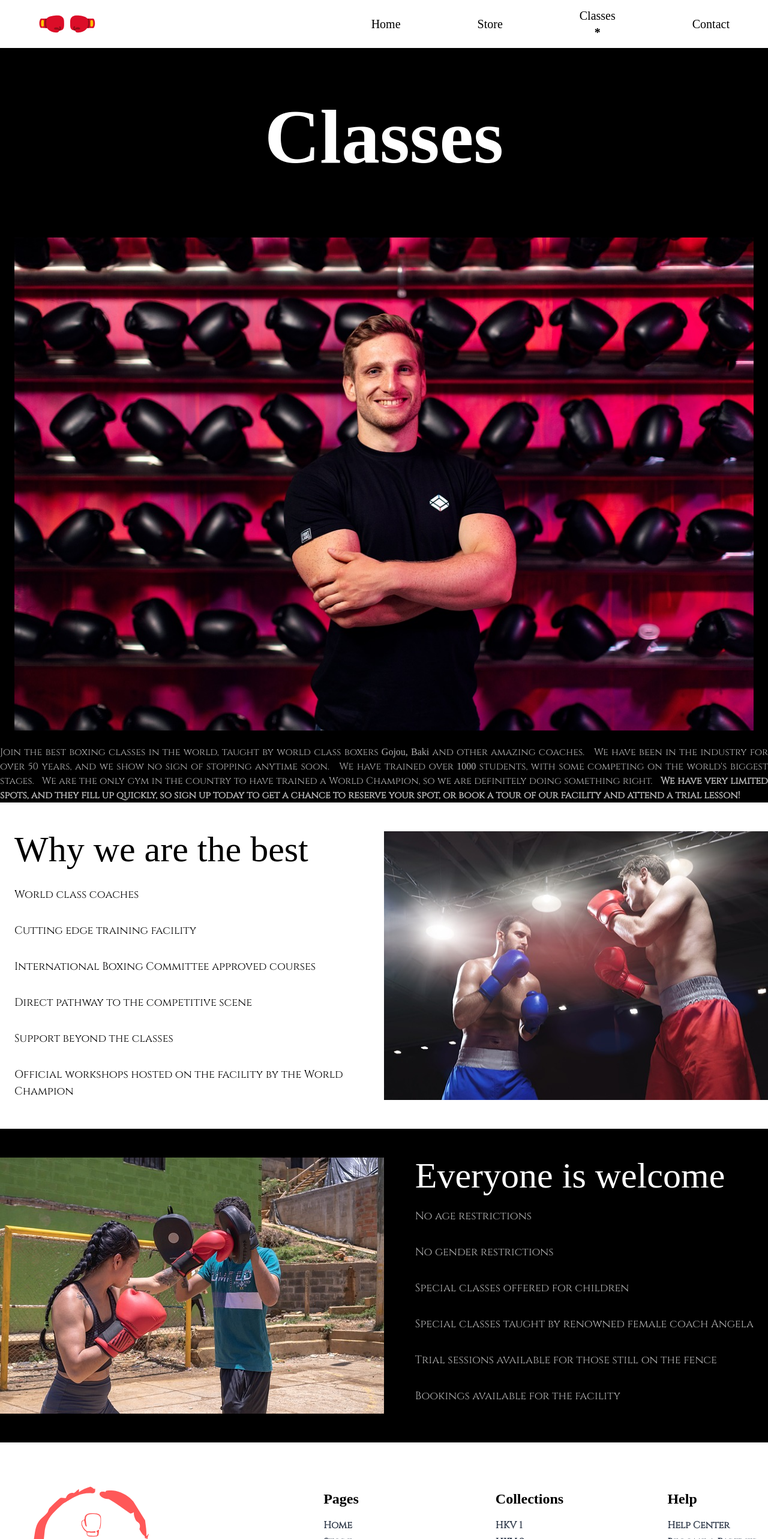
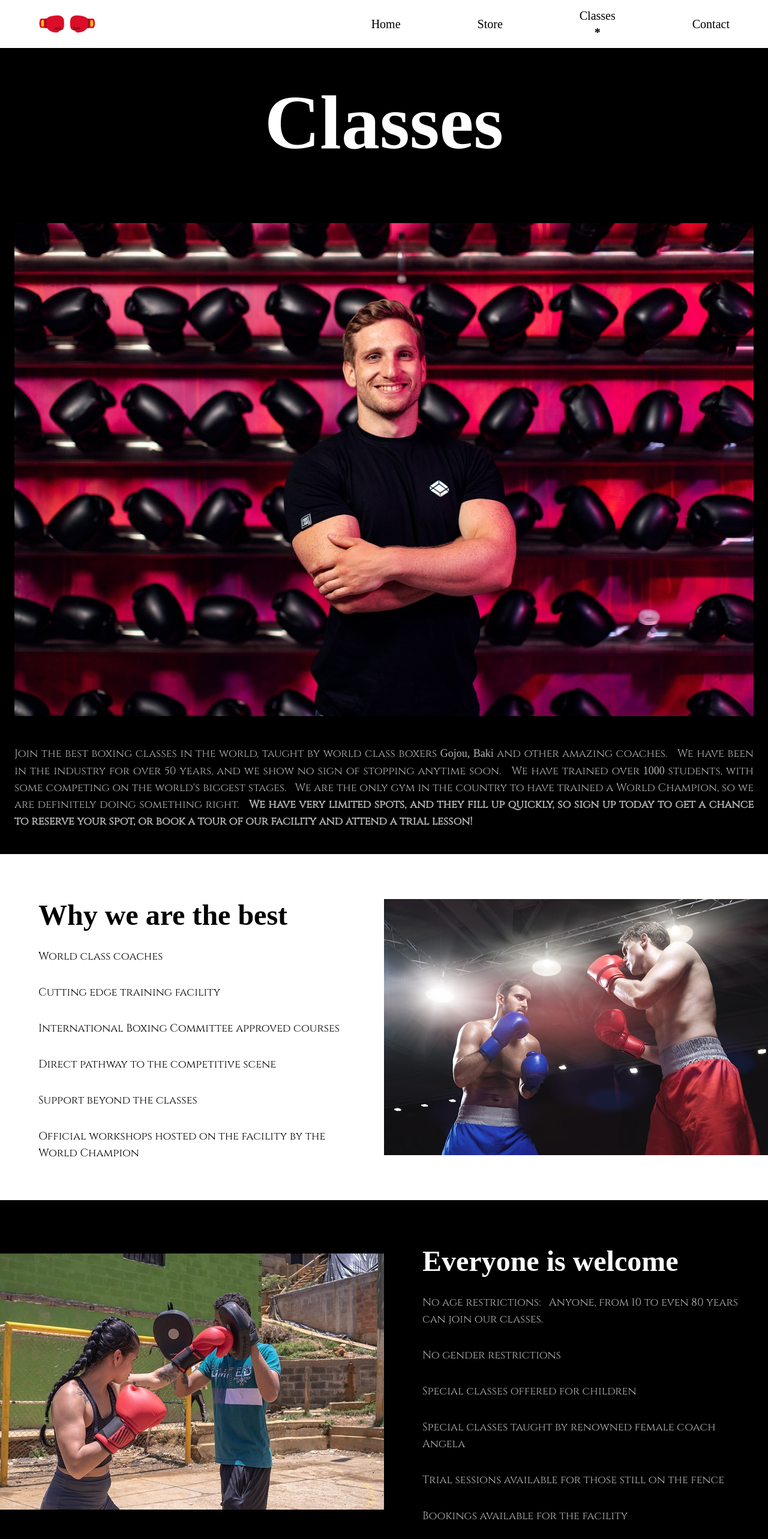
Before and after one commit to hansraj09/boxing-store, a React (Vite) app: page /classes in a window 1280 px wide. Shown: the top 2566 px of the page at 60% size. Built offline with nearby package versions, Linux system fonts and the light colour scheme; a web font is replaced by a local one.

Commit message:
Fixed styling in classes

```diff
--- a/src/components/classespage/Classes.tsx
+++ b/src/components/classespage/Classes.tsx
@@ -1,4 +1,4 @@
-import { man_front_gloves, ring_fight } from '../../assets'
+import { man_front_gloves } from '../../assets'
 import styles from '../../style'
 import Footer from '../Footer'
 import EveryoneWelcome from './EveryoneWelcome'
@@ -7,13 +7,15 @@ import Praise from './Praise'
 const Classes = () => {
   return (
     <div className='flex flex-col bg-white'>
-      <div className={`${styles.flexCenter} py-20 text-9xl bg-black`}>
+      <div className={`${styles.flexCenter} py-14 text-9xl bg-black`}>
         <h6 className='font-sedgwick font-extrabold text-white'>Classes</h6>
       </div>
       <div className='flex flex-col'>
-        <div className='bg-black'>
-        <img src={man_front_gloves} alt='man-standing-infront-gloves' className='w-full p-6 object-contain' />
-          <p className='text-dimWhite font-cinzel text-justify'>
+        <div className={`${styles.flexCenter} flex-col bg-black`}>
+          <div className='flex justify-center py-6'>
+            <img src={man_front_gloves} alt='man-standing-infront-gloves' className='p-6 object-contain' />
+          </div>
+          <p className='text-dimWhite font-cinzel text-lg max-w-7xl text-justify mb-10 mx-6'>
             <span>Join the best boxing classes in the world, taught by world class boxers </span>
             <span className='font-sedgwick'>Gojou, Baki </span>
             <span> and other amazing coaches. &nbsp; We have been in the industry for over 50 years,
--- a/src/components/classespage/EveryoneWelcome.tsx
+++ b/src/components/classespage/EveryoneWelcome.tsx
@@ -1,13 +1,14 @@
 import { girl_training } from '../../assets'
+import styles, { layout } from '../../style'
 
 const EveryoneWelcome = () => {
   return (
-    <div className='flex flex-row bg-black py-12 pr-6 justify-between'>
-      <img src={girl_training} alt='ring-fight' />
-      <div className='flex flex-col'>
-        <h2 className='font-sedgwick font-medium text-6xl mb-6 text-white'>Everyone is welcome</h2>
+    <section id='everyone-welcome' className={`${layout.section} bg-black`}>
+      <img src={girl_training} alt='ring-fight' className='object-contain pr-6' />
+      <div className={`${layout.sectionInfo} px-10`}>
+        <h2 className={`${styles.headingS2} mb-4`}>Everyone is welcome</h2>
         <ul className='font-cinzel text-dimWhite text-lg space-y-8'>
-          <li>No age restrictions</li>
+          <li>No age restrictions: &nbsp; Anyone, from 10 to even 80 years can join our classes.</li>
           <li>No gender restrictions</li>
           <li>Special classes offered for children</li>
 					<li>Special classes taught by renowned female coach Angela</li>
@@ -15,7 +16,7 @@ const EveryoneWelcome = () => {
 					<li>Bookings available for the facility</li>
 				</ul>
 			</div>
-    </div>
+    </section>
   )
 }
 
--- a/src/components/classespage/Praise.tsx
+++ b/src/components/classespage/Praise.tsx
@@ -1,10 +1,11 @@
 import { ring_fight } from '../../assets'
+import styles, { layout } from '../../style'
 
 const Praise = () => {
   return (
-    <div className='flex flex-row bg-white py-12 pl-6 justify-between'>
-      <div className='flex flex-col'>
-        <h2 className='font-sedgwick font-medium text-6xl mb-8'>Why we are the best</h2>
+    <section id='praise' className={`${layout.section} bg-white pl-6`}>
+      <div className={`${layout.sectionInfo} px-10`}>
+        <h2 className={`${styles.headingS2Black} mb-4`}>Why we are the best</h2>
         <ul className='font-cinzel text-lg space-y-8'>
           <li>World class coaches</li>
           <li>Cutting edge training facility</li>
@@ -14,8 +15,8 @@ const Praise = () => {
           <li>Official workshops hosted on the facility by the World Champion </li>
         </ul>
 			</div>
-      <img src={ring_fight} alt='ring-fight' />
-    </div>
+      <img src={ring_fight} alt='ring-fight' className='object-contain' />
+    </section>
   )
 }
 
--- a/src/style.ts
+++ b/src/style.ts
@@ -2,7 +2,9 @@ const styles = {
     boxWidth: "xl:max-w-[1280px] w-full",
 
     heading2: "font-cinzel font-black xs:text-[48px] text-[40px] text-white xs:leading-[76.8px] leading-[66.8px] w-full",
+    headingS2: "font-sedgwick font-black xs:text-[48px] text-[40px] text-white xs:leading-[76.8px] leading-[66.8px] w-full",
     heading2Black: "font-cinzel font-black xs:text-[48px] text-[40px] text-black xs:leading-[76.8px] leading-[66.8px] w-full",
+    headingS2Black: "font-sedgwick font-black xs:text-[48px] text-[40px] text-black xs:leading-[76.8px] leading-[66.8px] w-full",
     paragraph: "font-cinzel font-normal text-dimWhite text-[18px] leading-[30.8px]",
     paragraphBlack: "font-cinzel font-normal text-black text-[18px] leading-[30.8px]",
 
```
